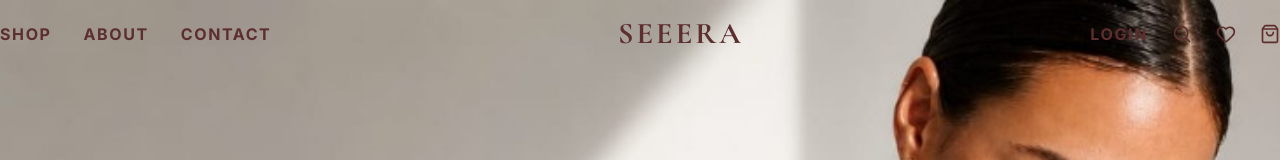
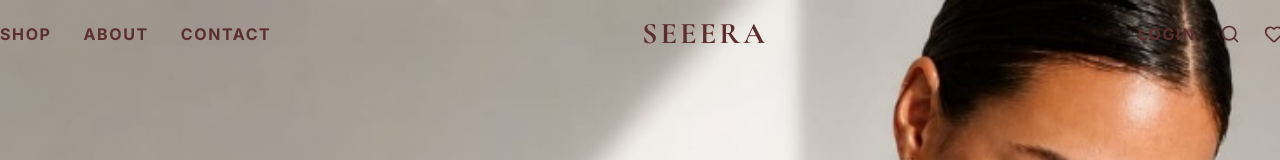
Before and after one commit to kurewarvaishnavi05/seeera-skincare, a Next.js app: page / in a window 1280 px wide. Shown: the top 160 px of the page. Built offline with nearby package versions, Linux system fonts and the light colour scheme.

Commit message:
Shift profile and icons even more to the right

```diff
--- a/src/components/layout/Navbar.tsx
+++ b/src/components/layout/Navbar.tsx
@@ -84,7 +84,7 @@ export function Navbar() {
           SEEERA
         </Link>
 
-        <div className={cn("flex items-center justify-end gap-4 sm:gap-6 lg:-mr-12", textColorClass)}>
+        <div className={cn("flex items-center justify-end gap-4 sm:gap-6 lg:-mr-24", textColorClass)}>
           <Link href={user ? "/profile" : "/login"} className="hover:text-accent-brown transition-all duration-300 transform hover:scale-110 hidden sm:block text-base font-bold tracking-widest uppercase">
             {user ? "Profile" : "Login"}
           </Link>
```
